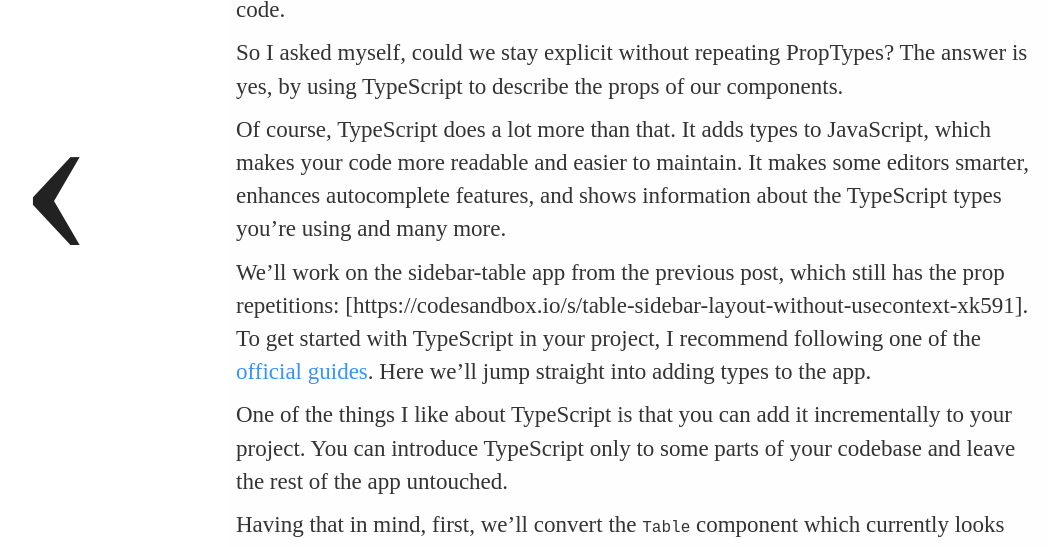
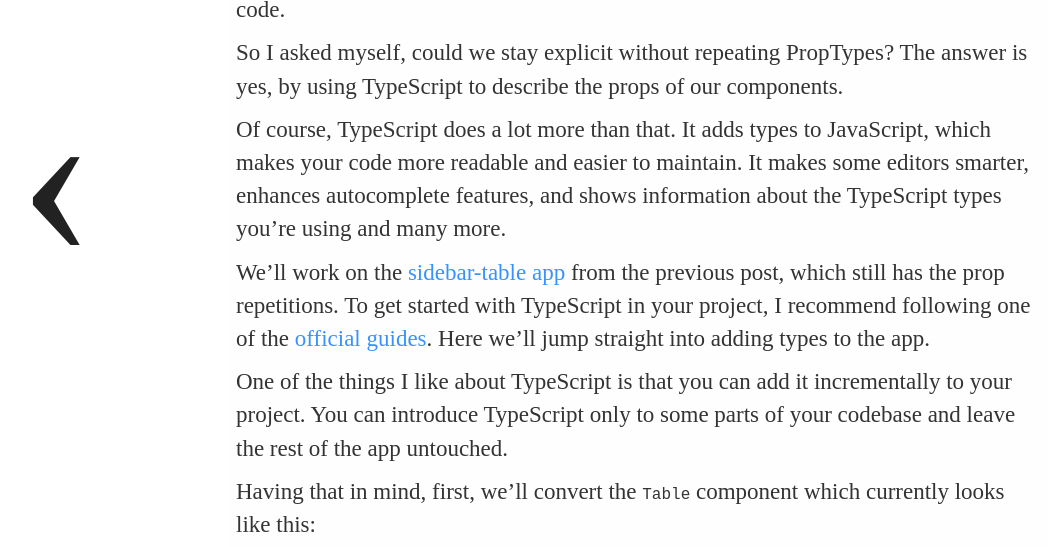
Before and after one commit to akoskm/akoskm.github.io, a Jekyll site: the page built from _posts/2019-09-12-typescript-practical-example-prop-type.md, in a window 1280 px wide and 900 px high, scrolled down 710 px, cut to the strip 0-547 px from the top of the window. Shown: the whole strip, without its empty margins (2-1063 px from the left). Built offline with Jekyll 4.4.1, drawn with Linux system fonts in a browser that asks for light colours; nearby versions of some CDN libraries; some web fonts are replaced; comment, search, counter and statistics services are not loaded; some of the changed text lies outside the part shown.

Commit message:
fix broken links

```diff
--- a/_posts/2019-09-12-typescript-practical-example-prop-type.md
+++ b/_posts/2019-09-12-typescript-practical-example-prop-type.md
@@ -21,7 +21,7 @@
 
 Of course, TypeScript does a lot more than that. It adds types to JavaScript, which makes your code more readable and easier to maintain. It makes some editors smarter, enhances autocomplete features, and shows information about the TypeScript types you're using and many more.
 
-We'll work on the sidebar-table app from the previous post, which still has the prop repetitions: [https://codesandbox.io/s/table-sidebar-layout-without-usecontext-xk591].
+We'll work on the [sidebar-table app](https://codesandbox.io/s/table-sidebar-layout-without-usecontext-xk591) from the previous post, which still has the prop repetitions.
 To get started with TypeScript in your project, I recommend following one of the [official guides](https://www.typescriptlang.org/samples/index.html). Here we'll jump straight into adding types to the app.
 
 One of the things I like about TypeScript is that you can add it incrementally to your project.
@@ -112,7 +112,7 @@
 
 <script src="https://gist.github.com/akoskm/69a69d6668246db3464ab01c0361d689.js?file=interface-v2.ts"></script>
 
-We successfully cleaned up these two components from PropTypes repetitions, and you can find the updated code here: [https://codesandbox.io/s/table-sidebar-layout-with-typescript-2si7g].
+We successfully cleaned up these two components from PropTypes repetitions, and you can find the updated code [here](https://codesandbox.io/s/table-sidebar-layout-with-typescript-2si7g).
 
 Are you already using TypeScript? I think it adds slightly more complexity to your code than PropTypes but also provides more benefits.
 
```
